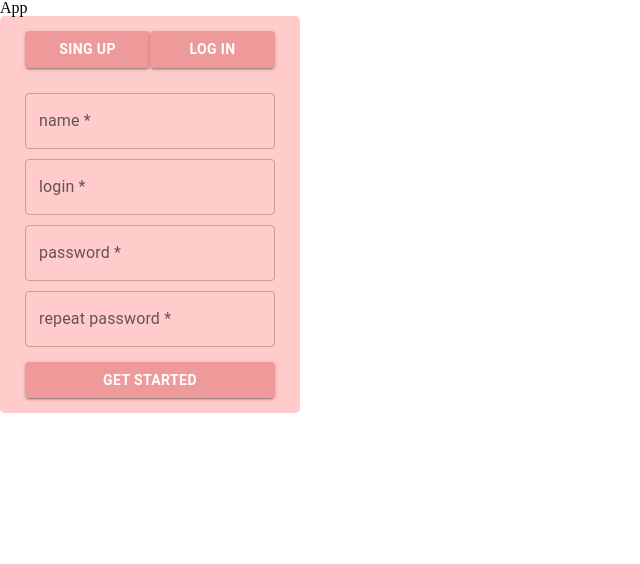
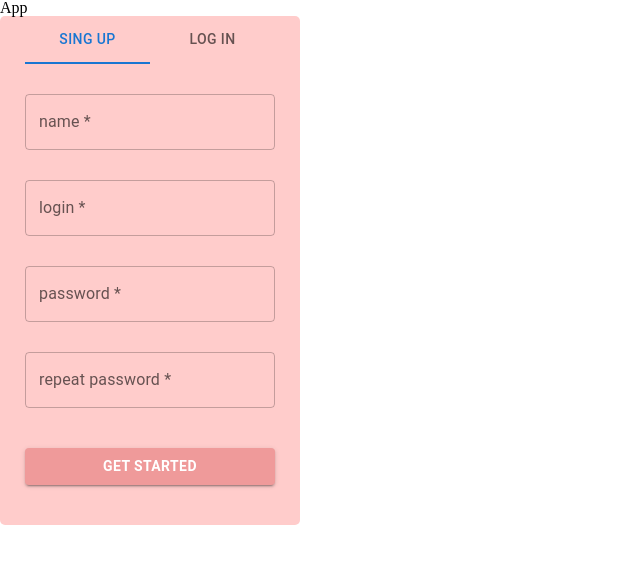
Before and after one commit to AelxRmoan/rs-lang, a React app: page / in a window 1280 px wide. Shown: the top 564 px of the page, without its empty margins (0-640 px from the left). Built offline with nearby package versions, Linux system fonts and the light colour scheme.

Commit message:
feat: add menu form pagination

```diff
--- a/package.json
+++ b/package.json
@@ -29,6 +29,7 @@
     "webpack-dev-server": "^4.5.0"
   },
   "dependencies": {
+    "@mui/lab": "^5.0.0-alpha.67",
     "@mui/material": "^5.4.0",
     "@mui/styled-engine-sc": "^5.3.0",
     "react": "^17.0.2",
--- a/src/components/SingUpForm/Input/styles.css
+++ b/src/components/SingUpForm/Input/styles.css
@@ -1,4 +1,9 @@
 .input {
-  margin-top: 10px;
+  margin-top: 30px;
   width: 100%;
+  /* border: 1px solid white; */
 }
+
+.input:active {
+  border-color: white;
+}
--- /dev/null
+++ b/src/components/SingUpForm/LogIn/index.tsx
@@ -0,0 +1,11 @@
+import React from 'react';
+import { Input } from '../Input';
+
+export const LogIn = () => {
+  return (
+    <div>
+      <Input id={'login'} type={'text'} placeholder={'login *'} />
+      <Input id={'password'} type={'password'} placeholder={'password *'} />
+    </div>
+  );
+};
--- /dev/null
+++ b/src/components/SingUpForm/LogMenu/index.tsx
@@ -0,0 +1,33 @@
+import React, { useState } from 'react';
+import { Tabs, Tab, AppBar } from '@mui/material';
+import { Input } from '../Input';
+import css from './styles.css';
+import { LogIn } from '../LogIn';
+import { SignUp } from '../SignUp';
+
+export const LogMenu = () => {
+  const [value, setValue] = useState(0);
+
+  const TabPanel = (props: any) => {
+    const { children, value, index } = props;
+    return <div>{value === index && children}</div>;
+  };
+
+  const handleTabs = (e: React.SyntheticEvent, val: number) => {
+    setValue(val);
+  };
+  return (
+    <>
+      <Tabs className={css.menu} value={value} onChange={handleTabs}>
+        <Tab className={css.tab} label="Sing Up" />
+        <Tab className={css.tab} label="Log In" />
+      </Tabs>
+      <TabPanel value={value} index={0}>
+        <SignUp />
+      </TabPanel>
+      <TabPanel value={value} index={1}>
+        <LogIn />
+      </TabPanel>
+    </>
+  );
+};
--- /dev/null
+++ b/src/components/SingUpForm/LogMenu/styles.css
@@ -0,0 +1,8 @@
+.menu {
+  display: flex;
+  justify-content: center;
+}
+
+.tab {
+  width: 50%;
+}
--- a/src/components/SingUpForm/Button/index.tsx
+++ b/src/components/SingUpForm/MuiButton/index.tsx
@@ -8,9 +8,9 @@ interface Props {
   onClick: (event: React.MouseEvent<HTMLButtonElement>) => void;
 }
 
-export const ButtonF: React.FC<Props> = ({ children, onClick }) => {
+export const MuiButton: React.FC<Props> = ({ children, onClick }) => {
   return (
-    <Button variant="contained" className={css.button}>
+    <Button variant="contained" onClick={onClick} className={css.button}>
       {children}
     </Button>
   );
--- a/src/components/SingUpForm/Button/styles.css
+++ b/src/components/SingUpForm/MuiButton/styles.css
@@ -1,14 +1,10 @@
 .button {
   width: 100%;
-  margin-top: 15px;
-  margin-bottom: 15px;
+  margin-top: 40px;
+  margin-bottom: 40px;
   cursor: pointer;
   background: #ef9a9a;
   font-weight: bold;
-}
-
-.buttonWrapper {
-  display: flex;
 }
 
 .button:hover {
--- /dev/null
+++ b/src/components/SingUpForm/SignUp/index.tsx
@@ -0,0 +1,17 @@
+import React from 'react';
+import { Input } from '../Input';
+
+export const SignUp = () => {
+  return (
+    <div>
+      <Input id={'name'} type={'text'} placeholder={'name *'} />
+      <Input id={'login'} type={'text'} placeholder={'login *'} />
+      <Input id={'password'} type={'password'} placeholder={'password *'} />
+      <Input
+        id={'passwordR'}
+        type={'password'}
+        placeholder={'repeat password *'}
+      />
+    </div>
+  );
+};
--- a/src/components/SingUpForm/index.tsx
+++ b/src/components/SingUpForm/index.tsx
@@ -1,25 +1,15 @@
-import React from 'react';
+import React, { useState } from 'react';
 import css from './styles.css';
-import { ButtonF } from './Button';
+import { MuiButton } from './MuiButton';
 import { Input } from './Input';
+import { LogMenu } from './LogMenu';
 
 export const SignUpForm = () => {
   return (
     <div className={css.form}>
       <div className={css.formWrapper}>
-        <div className={css.buttonWrapper}>
-          <ButtonF onClick={() => {}}>Sing Up</ButtonF>
-          <ButtonF onClick={() => {}}>Log In</ButtonF>
-        </div>
-        <Input id={'name'} type={'text'} placeholder={'name *'} />
-        <Input id={'login'} type={'text'} placeholder={'login *'} />
-        <Input id={'password'} type={'password'} placeholder={'password *'} />
-        <Input
-          id={'passwordR'}
-          type={'password'}
-          placeholder={'repeat password *'}
-        />
-        <ButtonF onClick={() => {}}>Get started</ButtonF>
+        <LogMenu />
+        <MuiButton onClick={() => {}}>Get started</MuiButton>
       </div>
     </div>
   );
```
Also changed, not shown: .eslintrc.json, 1 other file (tests, documents, lock files or other folders).
